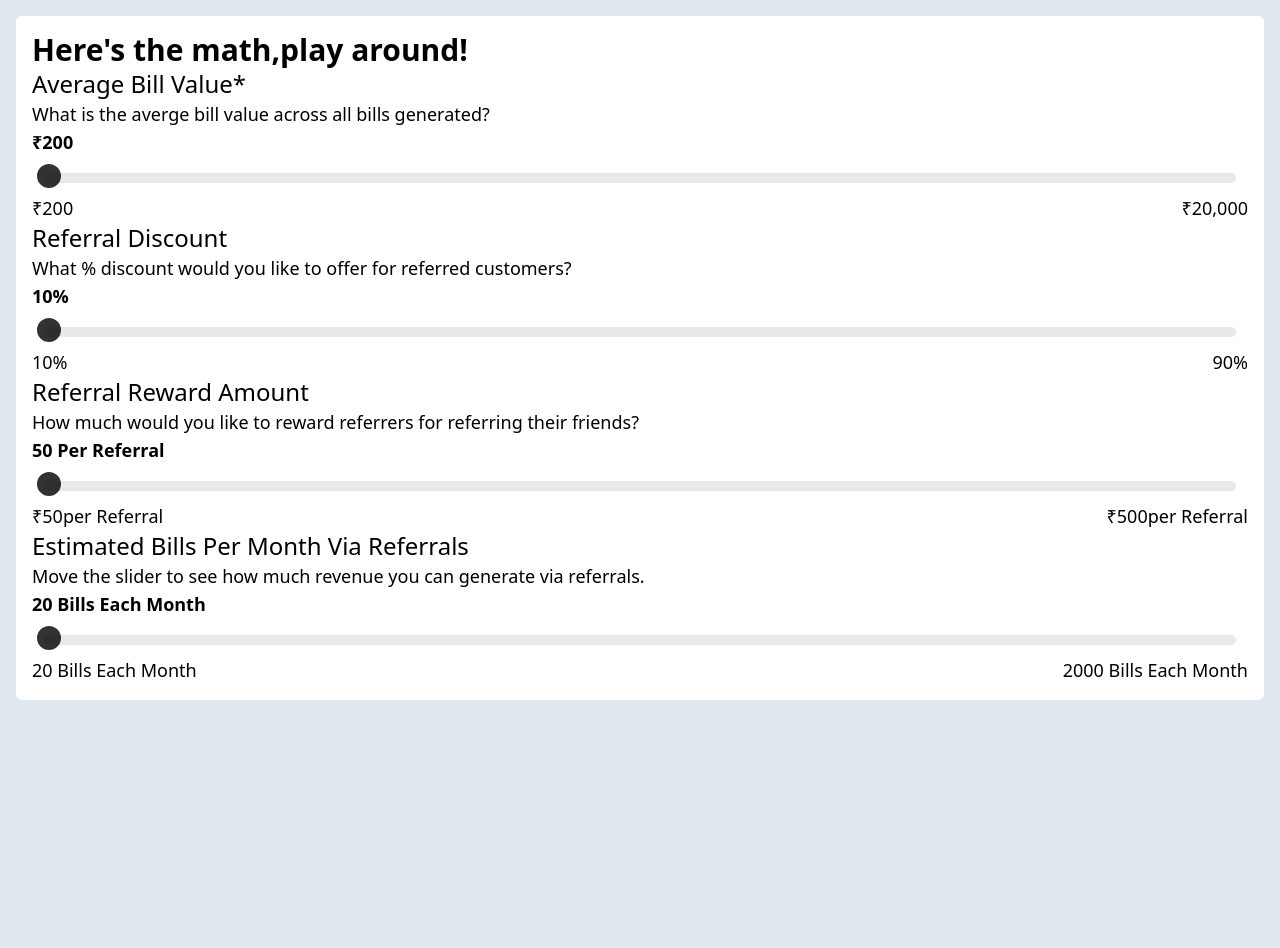
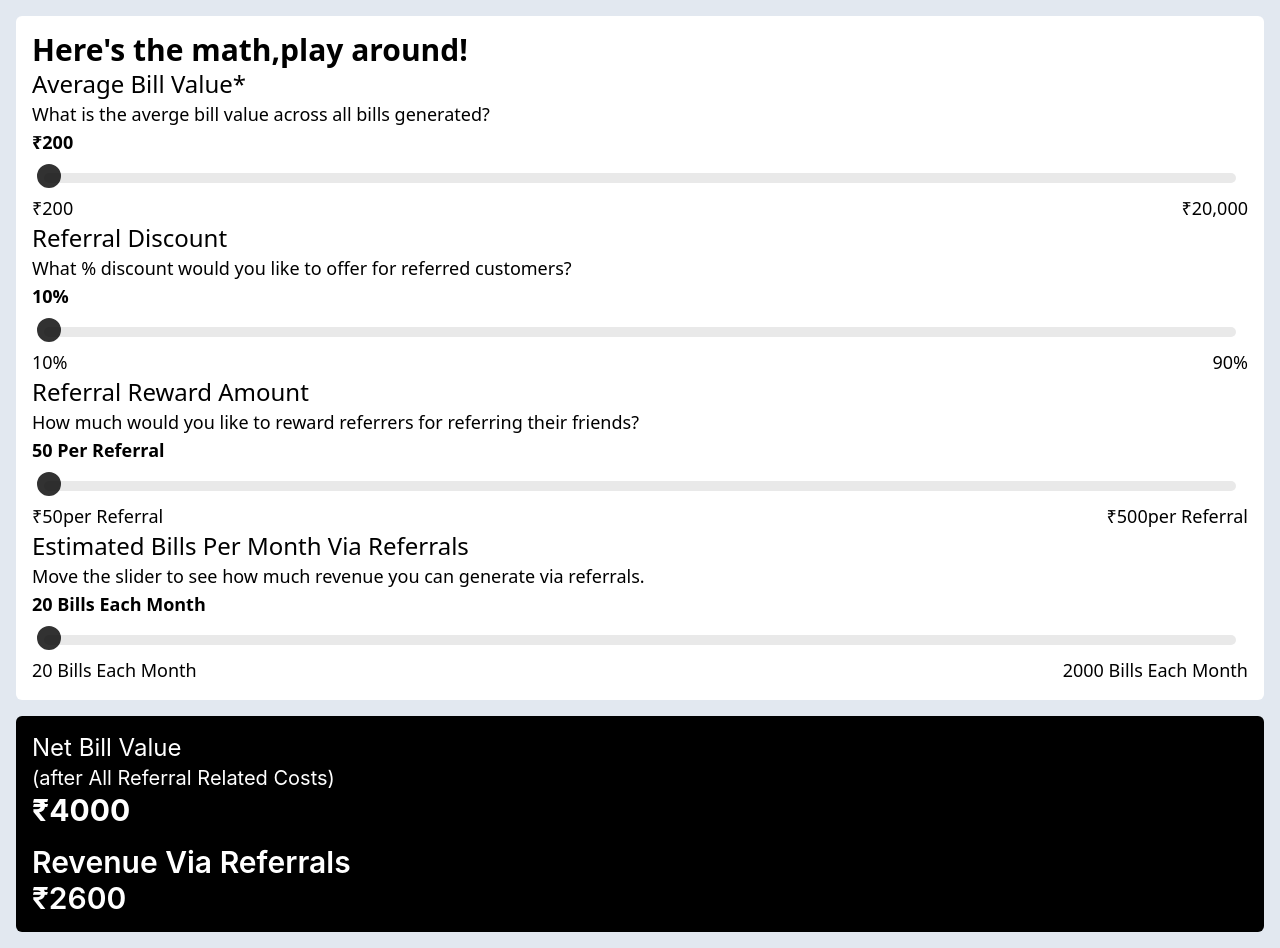
Before and after one commit to salmanpary/React-slider, a React (Create React App) app: page / in a window 1280 px wide. Before the commit the page ends 800 px from the top, so only its background shows below. Built offline with nearby package versions, Linux system fonts and the light colour scheme.

Commit message:
project completed

```diff
--- a/src/components/Card.js
+++ b/src/components/Card.js
@@ -2,6 +2,7 @@ import "./card.css";
 import React, { useState } from "react";
 import Slider from "rc-slider";
 import "rc-slider/assets/index.css";
+import Renvenue from './Revenue'
 const details = {
   avgbillvalue: {
     lower: 200,
@@ -47,9 +48,12 @@ const Card = () => {
   let incrementestimatedbills=(value)=>{
       setestimatedbills(value)
   }
+  const netbillvalue=avgbillvalue*estimatedbills;
+  const revenue=netbillvalue-(referaldiscount/100)*netbillvalue-referalreward*estimatedbills;
 
 
   return (
+    <>
     <div className="rounded-md bg-white m-4 p-4 text-3xl font-bold font-sans subpixel-antialiased">
       <div className="math">Here's the math,play around!</div>
       <div className="each">
@@ -189,6 +193,8 @@ const Card = () => {
         </div>
       </div>
     </div>
+    <Renvenue net={netbillvalue} rev={revenue}/>
+    </>
   );
 };
 export default Card;
--- /dev/null
+++ b/src/components/Revenue.js
@@ -0,0 +1,20 @@
+import React from "react";
+const Revenue = (props) => {
+  return (
+    <div className="rev bg-black rounded-md text-white m-4 p-2">
+      <div className="netbill p-2">
+        <h3 className="net text-2xl">Net Bill Value</h3>
+        <div className="bracket text-xl">
+          (after All Referral Related Costs)
+        </div>
+
+        <div className="net text-3xl font-bold">&#8377;{props.net}</div>
+      </div>
+      <div className="revenuevia text-3xl font-semibold p-2">
+        <h2>Revenue Via Referrals</h2>
+        <div className="amount font-semibold">&#8377;{props.rev}</div>
+      </div>
+    </div>
+  );
+};
+export default Revenue;
```
Also changed, not shown: src/components/revenue.css (added).
